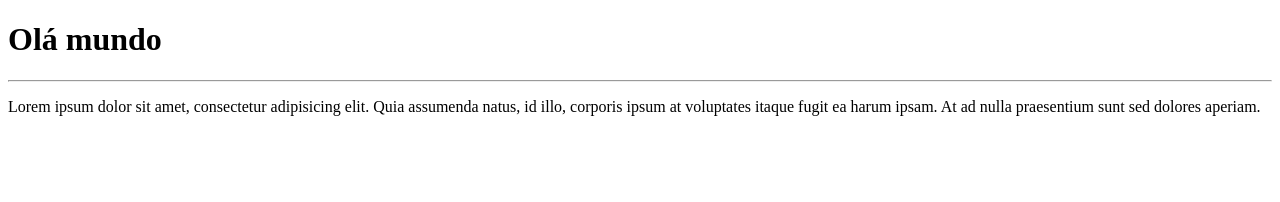
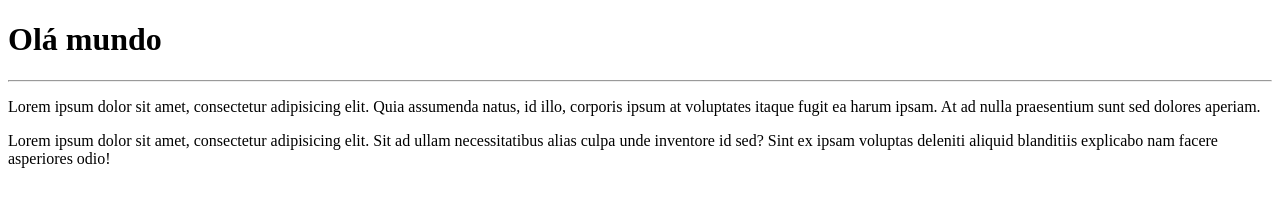
Before and after one commit to Marcusmfaria/Ola-Mundo, a plain HTML site: page index.html in a window 1280 px wide. Drawn offline with Linux system fonts and the light colour scheme.

Commit message:
Um novo parágrafo

```diff
--- a/index.html
+++ b/index.html
@@ -10,5 +10,6 @@
     <h1>Olá mundo</h1>
     <hr>
     <p>Lorem ipsum dolor sit amet, consectetur adipisicing elit. Quia assumenda natus, id illo, corporis ipsum at voluptates itaque fugit ea harum ipsam. At ad nulla praesentium sunt sed dolores aperiam.</p>
+    <p>Lorem ipsum dolor sit amet, consectetur adipisicing elit. Sit ad ullam necessitatibus alias culpa unde inventore id sed? Sint ex ipsam voluptas deleniti aliquid blanditiis explicabo nam facere asperiores odio!</p>
 </body>
 </html>
```
